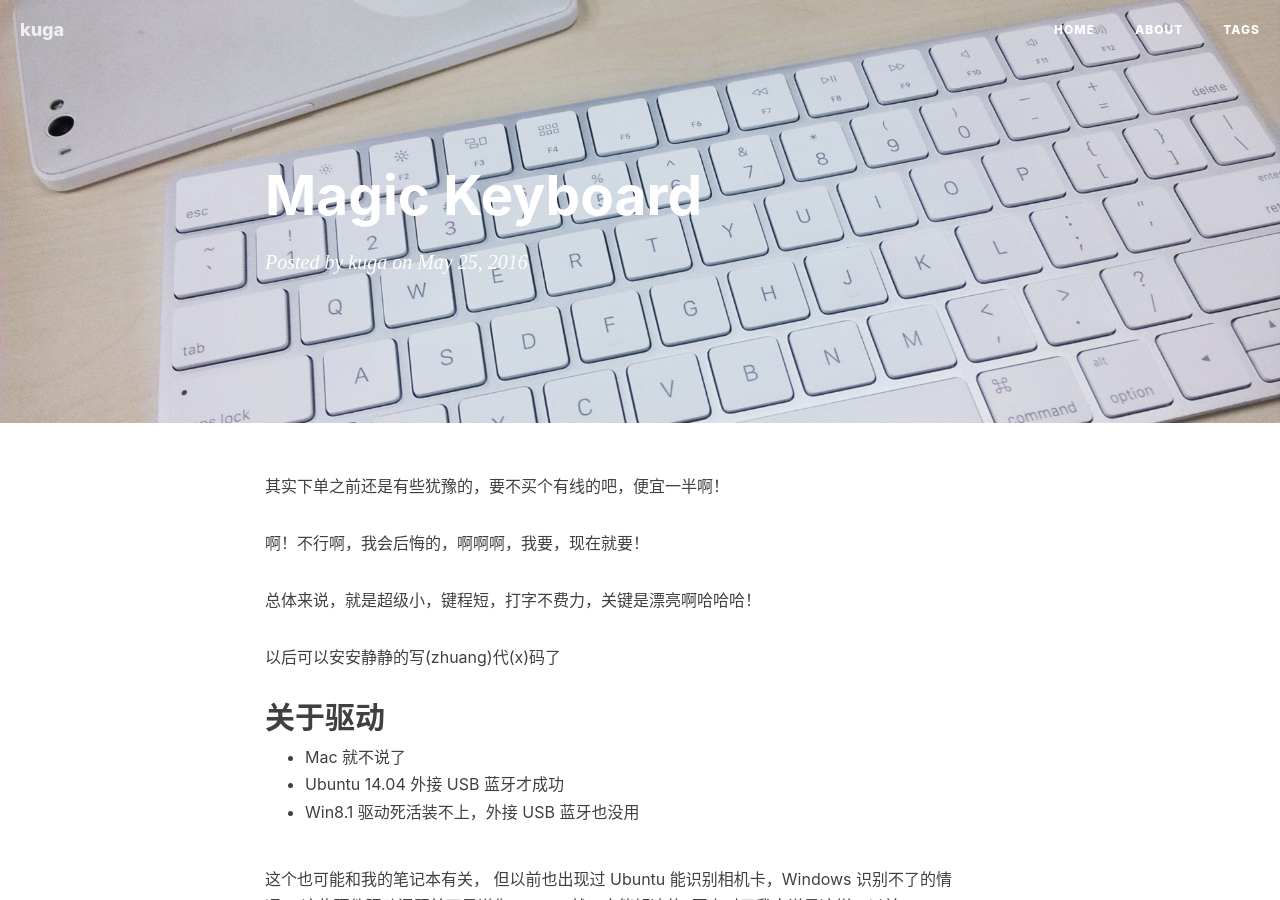
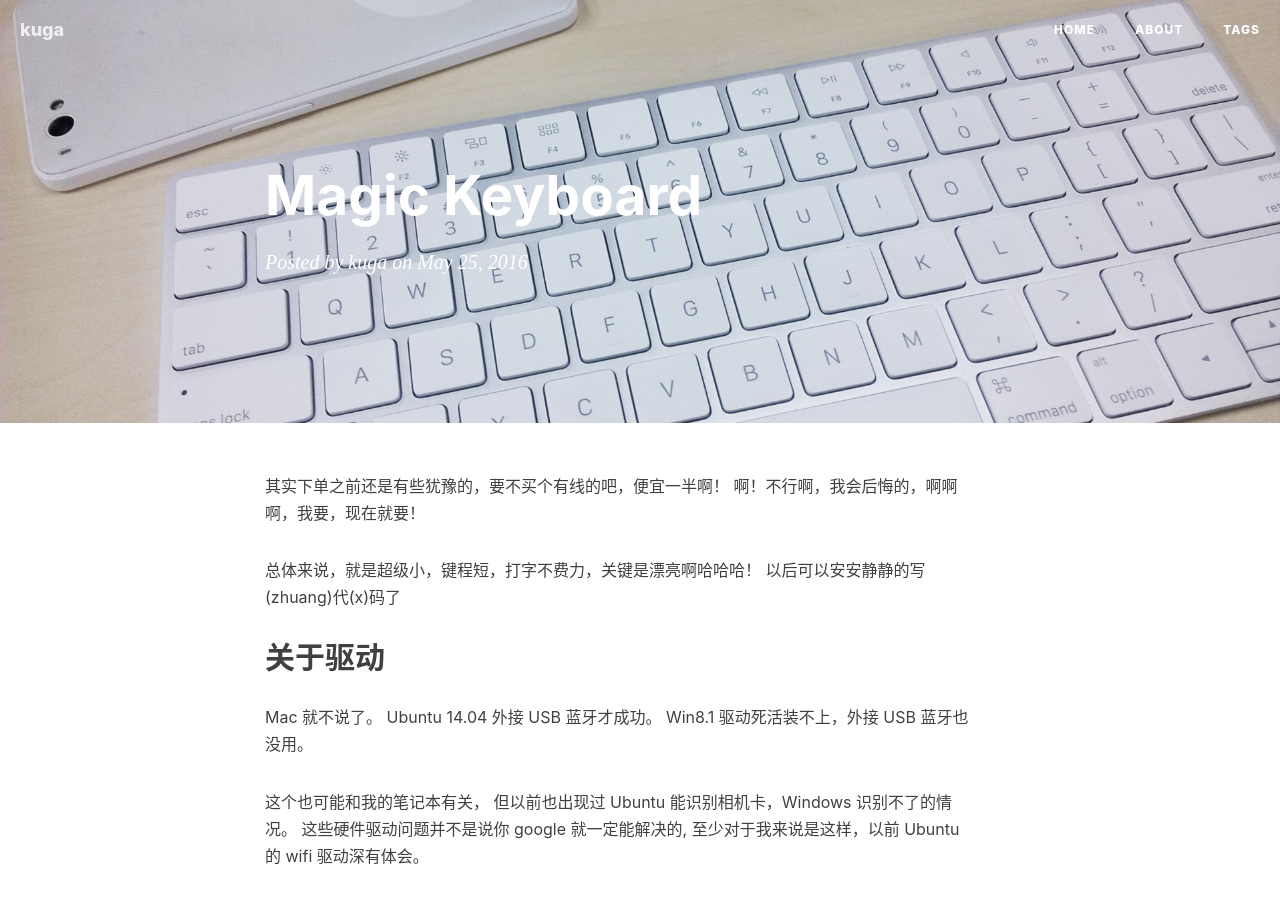
Before and after one commit to xkuga/xkuga.github.io, a Jekyll site: the page built from _posts/2016-05-25-magic-keyboard.md, in a window 1280 px wide and 900 px high. Built offline with Jekyll 4.4.1, drawn with Linux system fonts in a browser that asks for light colours; nearby versions of some CDN libraries; comment, search, counter and statistics services are not loaded.

Commit message:
change style

```diff
--- a/_posts/2016-05-25-magic-keyboard.md
+++ b/_posts/2016-05-25-magic-keyboard.md
@@ -7,20 +7,18 @@
 ---
 
 其实下单之前还是有些犹豫的，要不买个有线的吧，便宜一半啊！
-
 啊！不行啊，我会后悔的，啊啊啊，我要，现在就要！
 
 总体来说，就是超级小，键程短，打字不费力，关键是漂亮啊哈哈哈！
-
 以后可以安安静静的写(zhuang)代(x)码了
 
 
 关于驱动
 --------
 
-* Mac 就不说了
-* Ubuntu 14.04 外接 USB 蓝牙才成功
-* Win8.1 驱动死活装不上，外接 USB 蓝牙也没用
+Mac 就不说了。
+Ubuntu 14.04 外接 USB 蓝牙才成功。
+Win8.1 驱动死活装不上，外接 USB 蓝牙也没用。
 
 这个也可能和我的笔记本有关，
 但以前也出现过 Ubuntu 能识别相机卡，Windows 识别不了的情况。
```
